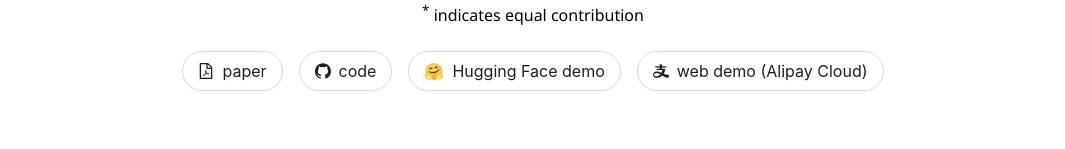
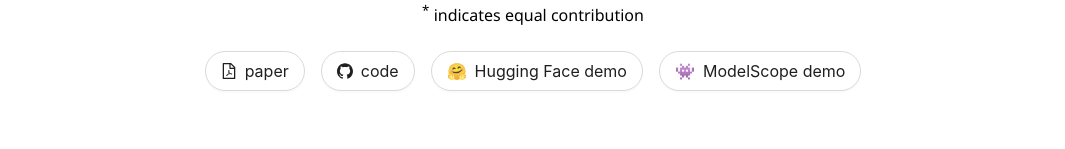
Before and after one commit to magic-quill/demo, a React (Vite) app: page / in a window 1280 px wide. Shown: the part 275-424 px from the top of the page, without its empty margins (107-1172 px from the left). Built offline with nearby package versions, Linux system fonts and the light colour scheme.

Commit message:
update demo link

```diff
--- a/src/App.jsx
+++ b/src/App.jsx
@@ -122,11 +122,11 @@ function App() {
             <Button
               shape="round"
               size="large"
-              icon={<AlipayOutlined />}
+              icon="👾"
               style={{ margin: "0.5rem" }}
-              href="http://magic.chenjunfeng.xyz"
+              href="https://modelscope.cn/studios/ant-research/MagicQuill_demo"
             >
-              web demo (Alipay Cloud)
+              ModelScope demo
             </Button>
           </div>
           {/* <div className="nav-bar">
```
